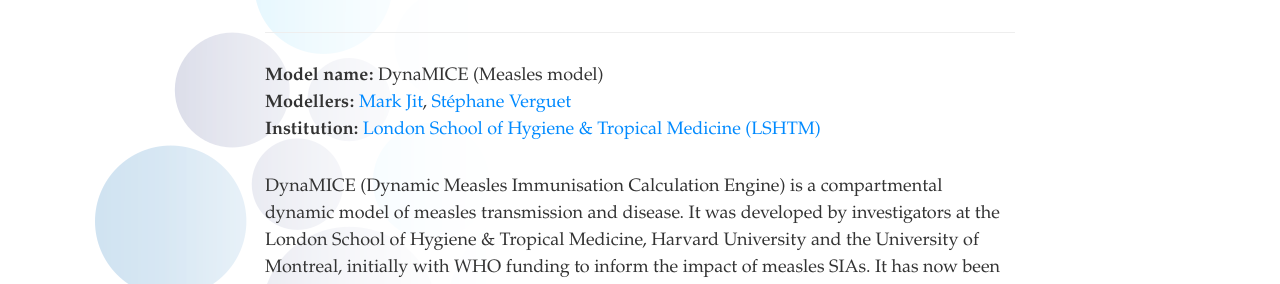
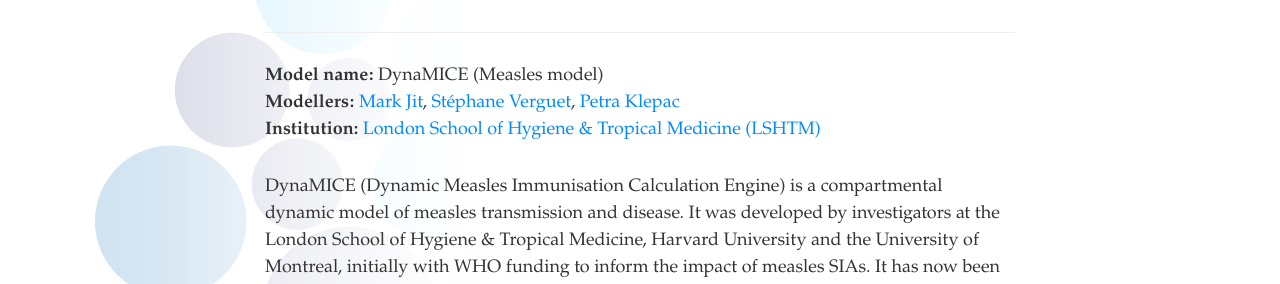
Before and after one commit to vimchub/vaccineimpact, a Jekyll site: the page built from models/measles.md, in a window 1280 px wide and 900 px high, scrolled down 363 px. Shown: the part 166-450 px from the top of the window. Built offline with Jekyll 4.4.1, drawn with Linux system fonts in a browser that asks for light colours; nearby versions of some CDN libraries.

Commit message:
Update measles.md

```diff
--- a/models/measles.md
+++ b/models/measles.md
@@ -13,7 +13,7 @@
 <div id="LSHTM"></div>
 
 **Model name:** DynaMICE (Measles model)
-**Modellers:** [Mark Jit](http://www.lshtm.ac.uk/aboutus/people/jit.mark), [Stéphane Verguet](https://www.hsph.harvard.edu/stephane-verguet/)
+**Modellers:** [Mark Jit](http://www.lshtm.ac.uk/aboutus/people/jit.mark), [Stéphane Verguet](https://www.hsph.harvard.edu/stephane-verguet/), [Petra Klepac](https://www.lshtm.ac.uk/aboutus/people/klepac.petra)
 **Institution:** [London School of Hygiene & Tropical Medicine (LSHTM)](http://www.lshtm.ac.uk/)
 
 DynaMICE (Dynamic Measles Immunisation Calculation Engine) is a compartmental dynamic model of measles transmission and disease. It was developed by investigators at the London School of Hygiene & Tropical Medicine, Harvard University and the University of Montreal, initially with WHO funding to inform the impact of measles SIAs. It has now been expanded to consider the impact of routine first and second dose as well as Supplementary Immunisation Activities (SIAs) in all Decade of Vaccines countries under a variety of schedules.
```
